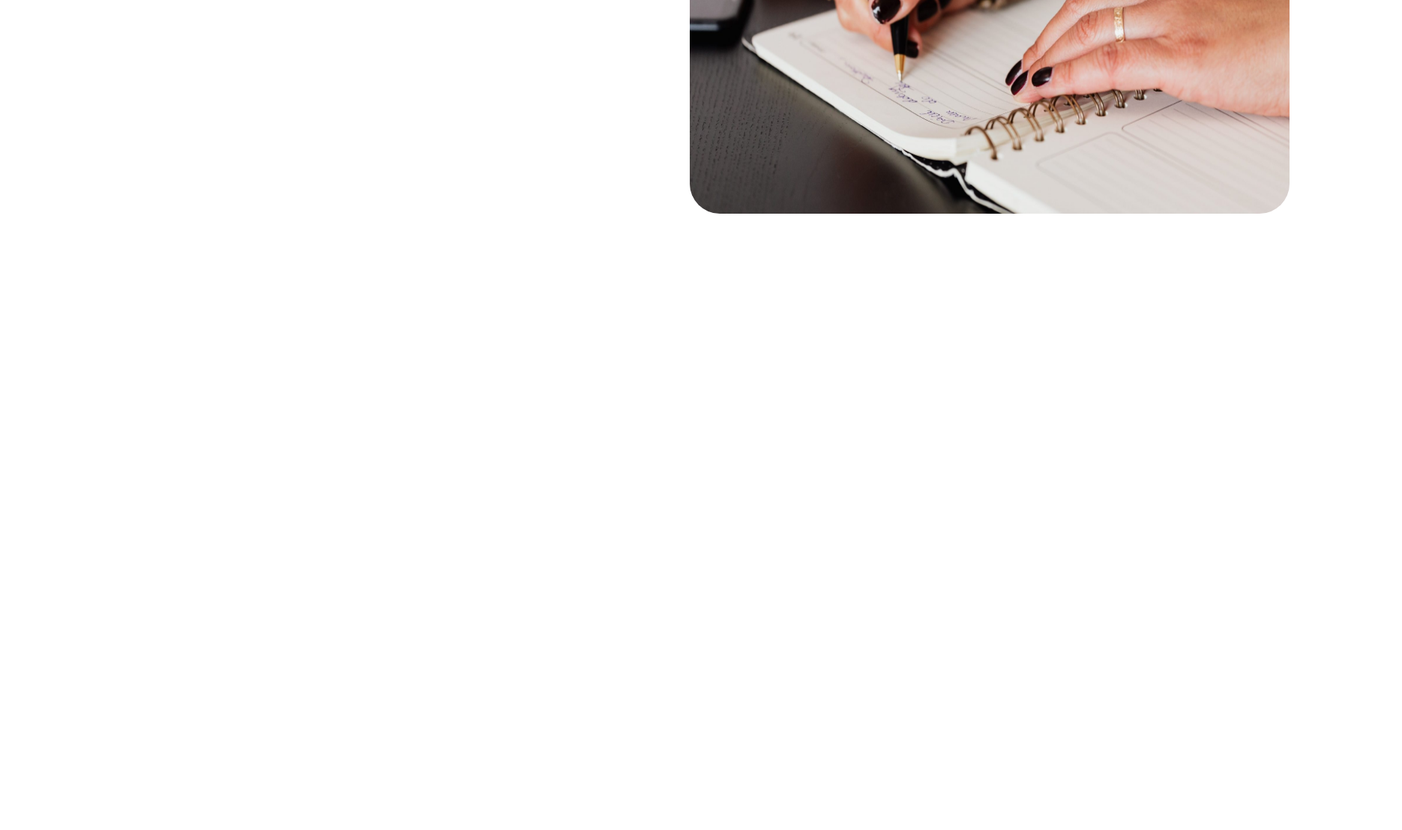
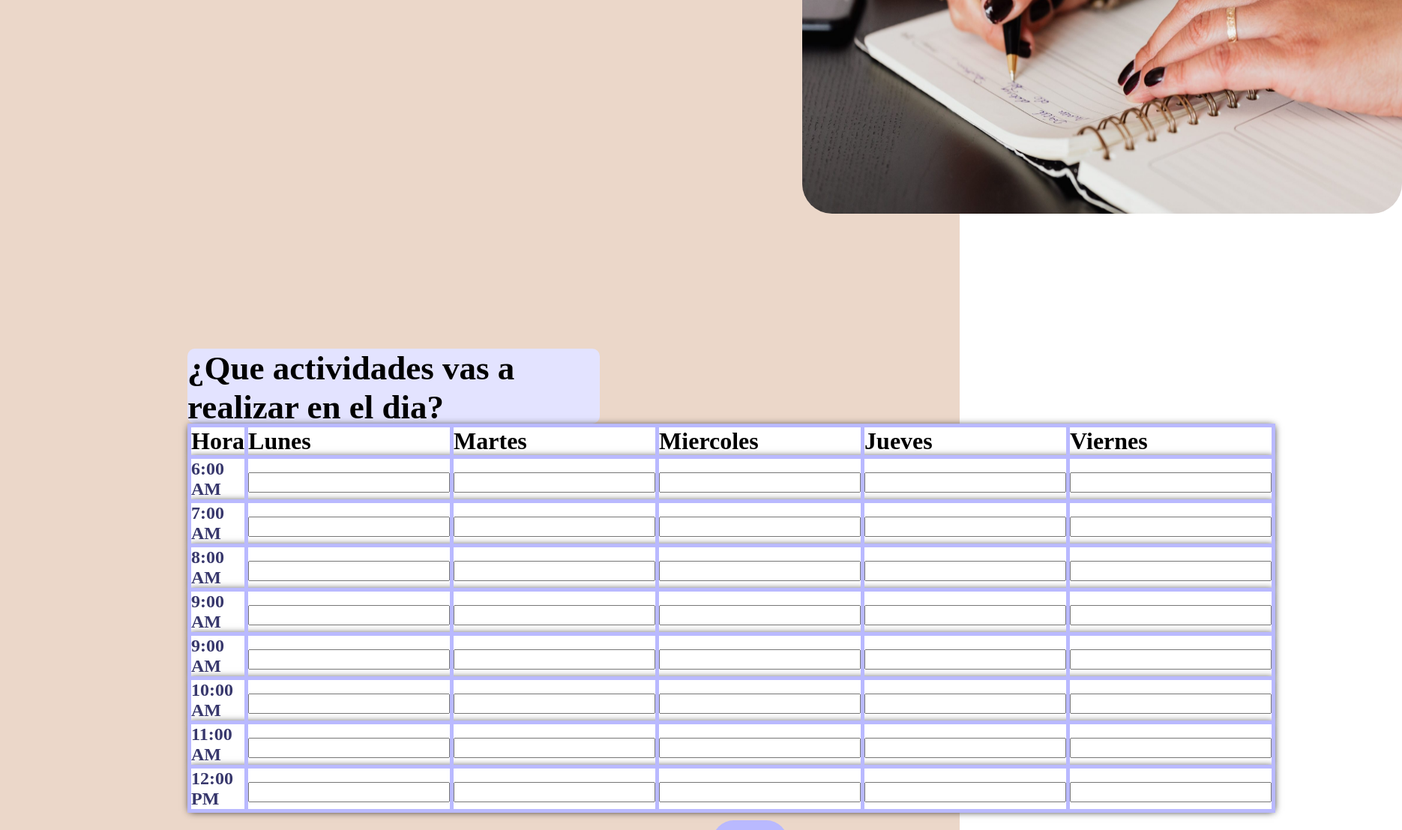
Before and after one commit to Joseph-Mamian/Pagina_personal, a plain HTML site: page index.html in a window 1280 px wide. Shown: the part 1693-2800 px from the top of the page at 75% size, 1870 px wide, since content can reach past the window. Before the commit the page ends 1993 px from the top, so only its background shows below. Drawn offline with Linux system fonts and the light colour scheme; some packages are replaced by stand-ins of ours; a script that the page names is missing.

Commit message:
uploading-personal-page

```diff
--- a/css/styles.css
+++ b/css/styles.css
@@ -76,7 +76,7 @@ input{
     font-size: 45px;
     padding-top: 200px;
     display: flex;
-    background-color: blue;
+    background-color: #ebd7c9;
 }
 h6{
     padding-top: 20px;
@@ -90,6 +90,9 @@ h6{
     margin-left: 50px;
     border-radius: 40px;
     background-color: #e3e3ff;
+    -webkit-box-shadow: 17px 10px 5px 0px rgba(0,0,0,0.75);
+    -moz-box-shadow: 17px 10px 5px 0px rgba(0,0,0,0.75);
+    box-shadow: 17px 10px 5px 0px rgba(0,0,0,0.75);
 }
 #im-hijo img{
     z-index: 2;
@@ -97,14 +100,14 @@ h6{
     height: 467px;
     width: 700px;
     margin-left: 310px;
-    margin-bottom: 500px;
+    margin-bottom: 800px;
 }
 h3{
     padding: 20px;
     padding-inline: 20px;
 }
 #main{
-    background-color:#fff ;
+    background-color:#ebd7c9 ;
 }
 #padre2{
     z-index: 1;
@@ -114,8 +117,8 @@ h3{
     font-size: 45px;
     display: flex;
     padding-bottom: 20px;
-    margin-bottom: 100px;
-    background-color: blue;
+    margin-bottom: 90px;
+    background-color: #ebd7c9;
 }
 #thijo2{
     margin: 20px;
@@ -123,9 +126,12 @@ h3{
     height: 700px;
     width: 700px;
     margin-top: 80px;
-    margin-left: 210px;
+    margin-left: 250px;
     border-radius: 40px;
     background-color: #e3e3ff;
+    -webkit-box-shadow: 17px 10px 5px 0px rgba(0,0,0,0.75);
+    -moz-box-shadow: 17px 10px 5px 0px rgba(0,0,0,0.75);
+    box-shadow: 17px 10px 5px 0px rgba(0,0,0,0.75);
 }
 h4{
     text-align: left;
@@ -136,5 +142,50 @@ h4{
     border-radius: 40px;
     height: 667px;
     width: 800px;
-    margin-left: 710px;
+    margin-left: 820px;
+    margin-bottom: 100px;
 }
+
+#tabla{
+    padding-top: 700px;
+}
+input{
+    font-size: 20px;
+}
+th, td {
+    border: 5px solid #b9b9ff;
+  }
+table {
+    border-collapse: collapse;
+  }
+  table {
+    border-collapse: separate;
+  }
+  table {
+    border-collapse: separate;
+    border-spacing: 3px;
+  }
+  table {
+    border-collapse: collapse;
+    border-spacing: 3px;
+    table-layout: fixed;
+  }
+  tr td:first-child {
+    color: #37376c;
+    font-size: x-large;
+    font-weight: bolder;
+  }
+  #prueba{
+      padding-left: 250px;
+  }
+  #guardar{
+      margin-left: 700px;
+      border-radius: 100px;
+      border-style: none;
+      background-color: #b9b9ff;
+      margin-top: 10px;
+      margin-bottom: 41px;
+  }
+  #ttable{
+      margin-left: 250px;
+  }
--- a/index.html
+++ b/index.html
@@ -55,15 +55,17 @@
      </div>
 </div>
 
+        <h1 id="stabla">.</h1>
+        <section class="continter_table" id="tabla"></section>
+        <article>
+            <div id="ttable">
+            <hgroup><h2>¿Que actividades vas a realizar en el dia?</h2></hgroup>
+            </div>
 
-        <!-- <section class="continter_table" id="tabla"></section>
-        <article>
-            <hgroup id="ttable"><h2>¿que actividades vas a realizar en el dia?</h2></hgroup>
-            <p></p>
-        <p>
+        <div id="ptabla">
             <ul>
-                <li id="prueba"><table border="1">
-                    <th>horas</th>
+                <li id="prueba"><table >
+                    <th>Hora</th>
                     <th>Lunes</th>
                     <th>Martes</th>
                     <th>Miercoles</th>
@@ -71,88 +73,87 @@
                     <th>Viernes</th>
                     <tr>
                         <td>6:00 AM</td>
-                        <td><input type="text"placeholder=" "></td>
-                        <td><input type="text"placeholder=" "></td>
-                        <td><input type="text"placeholder=" "></td>
-                        <td><input type="text"placeholder=" "></td>
-                        <td><input type="text"placeholder=" "></td>
+                        <td><input type="text"></td>
+                        <td><input type="text"></td>
+                        <td><input type="text"></td>
+                        <td><input type="text"></td>
+                        <td><input type="text"></td>
 
                     </tr>
                     <tr>
                         <td>7:00 AM</td>
-                        <td><input type="text"placeholder=" "></td>
-                        <td><input type="text"placeholder=" "></td>
-                        <td><input type="text"placeholder=" "></td>
-                        <td><input type="text"placeholder=" "></td>
-                        <td><input type="text"placeholder=" "></td>
+                        <td><input type="text"></td>
+                        <td><input type="text"></td>
+                        <td><input type="text"></td>
+                        <td><input type="text"></td>
+                        <td><input type="text"></td>
 
                     </tr>
                     <tr>
                         <td>8:00 AM</td>
-                        <td><input type="text"placeholder=" "></td>
-                        <td><input type="text"placeholder=" "></td>
-                        <td><input type="text"placeholder=" "></td>
-                        <td><input type="text"placeholder=" "></td>
-                        <td><input type="text"placeholder=" "></td>
+                        <td><input type="text"></td>
+                        <td><input type="text"></td>
+                        <td><input type="text"></td>
+                        <td><input type="text"></td>
+                        <td><input type="text"></td>
 
                     </tr>
                     <tr>
                         <td>9:00 AM</td>
-                        <td><input type="text"placeholder=" "></td>
-                        <td><input type="text"placeholder=" "></td>
-                        <td><input type="text"placeholder=" "></td>
-                        <td><input type="text"placeholder=" "></td>
-                        <td><input type="text"placeholder=" "></td>
+                        <td><input type="text"></td>
+                        <td><input type="text"></td>
+                        <td><input type="text"></td>
+                        <td><input type="text"></td>
+                        <td><input type="text"></td>
 
                     </tr>
                     <tr>
                         <td>9:00 AM</td>
-                        <td><input type="text"placeholder=" "></td>
-                        <td><input type="text"placeholder=" "></td>
-                        <td><input type="text"placeholder=" "></td>
-                        <td><input type="text"placeholder=" "></td>
-                        <td><input type="text"placeholder=" "></td>
+                        <td><input type="text"></td>
+                        <td><input type="text"></td>
+                        <td><input type="text"></td>
+                        <td><input type="text"></td>
+                        <td><input type="text"></td>
 
                     </tr>
                     <tr>
                         <td>10:00 AM</td>
-                        <td><input type="text"placeholder=" "></td>
-                        <td><input type="text"placeholder=" "></td>
-                        <td><input type="text"placeholder=" "></td>
-                        <td><input type="text"placeholder=" "></td>
-                        <td><input type="text"placeholder=" "></td>
+                        <td><input type="text"></td>
+                        <td><input type="text"></td>
+                        <td><input type="text"></td>
+                        <td><input type="text"></td>
+                        <td><input type="text"></td>
 
                     </tr>
                     <tr>
                         <td>11:00 AM</td>
-                        <td><input type="text"placeholder=" "></td>
-                        <td><input type="text"placeholder=" "></td>
-                        <td><input type="text"placeholder=" "></td>
-                        <td><input type="text"placeholder=" "></td>
-                        <td><input type="text"placeholder=" "></td>
+                        <td><input type="text"></td>
+                        <td><input type="text"></td>
+                        <td><input type="text"></td>
+                        <td><input type="text"></td>
+                        <td><input type="text"></td>
 
                     </tr>
                     <tr>
                         <td>12:00 PM</td>
-                        <td><input type="text"placeholder=" "></td>
-                        <td><input type="text"placeholder=" "></td>
-                        <td><input type="text"placeholder=" "></td>
-                        <td><input type="text"placeholder=" "></td>
-                        <td><input type="text"placeholder=" "></td>
+                        <td><input type="text"></td>
+                        <td><input type="text"></td>
+                        <td><input type="text"></td>
+                        <td><input type="text"></td>
+                        <td><input type="text"></td>
 
                     </tr>
                 </table>
+                <button type="submit" onclick="confirmar()" id="guardar"><h3>Guardar</h3></button>
             </li>
             </ul>
         </p>
+    </div>
 
         </article>
     </section>
-    <label for="" id="box_one"></label>
-    <label for="" id="box_two"></label>
 
-    <button type="submit" onclick="confirmar()" id="guardar"><h3>Guardar</h3></button>
-    <button type="reset"  onclick="eliminar_cambios()" id="eliminar"><h3>eliminar tabla</h3></button> -->
+
 
 </body>
 </html>
--- a/js/functions.js
+++ b/js/functions.js
@@ -2,17 +2,8 @@ function confirmar(){
     Swal.fire({
         icon: 'success',
         ShowConfirmButton: false,
-        text: "tabla guardada",
+        text: "TABLA GUARDADA",
         background: 'white',
         position:'center'
     });
 }
-function eliminar_cambios(){
-    Swal.fire({
-        icon: 'success',
-        ShowConfirmButton: true,
-        text: "tabla eliminada",
-        background: 'white',
-    });
-    document.getElementById("eliminar").reset();
-}
```
